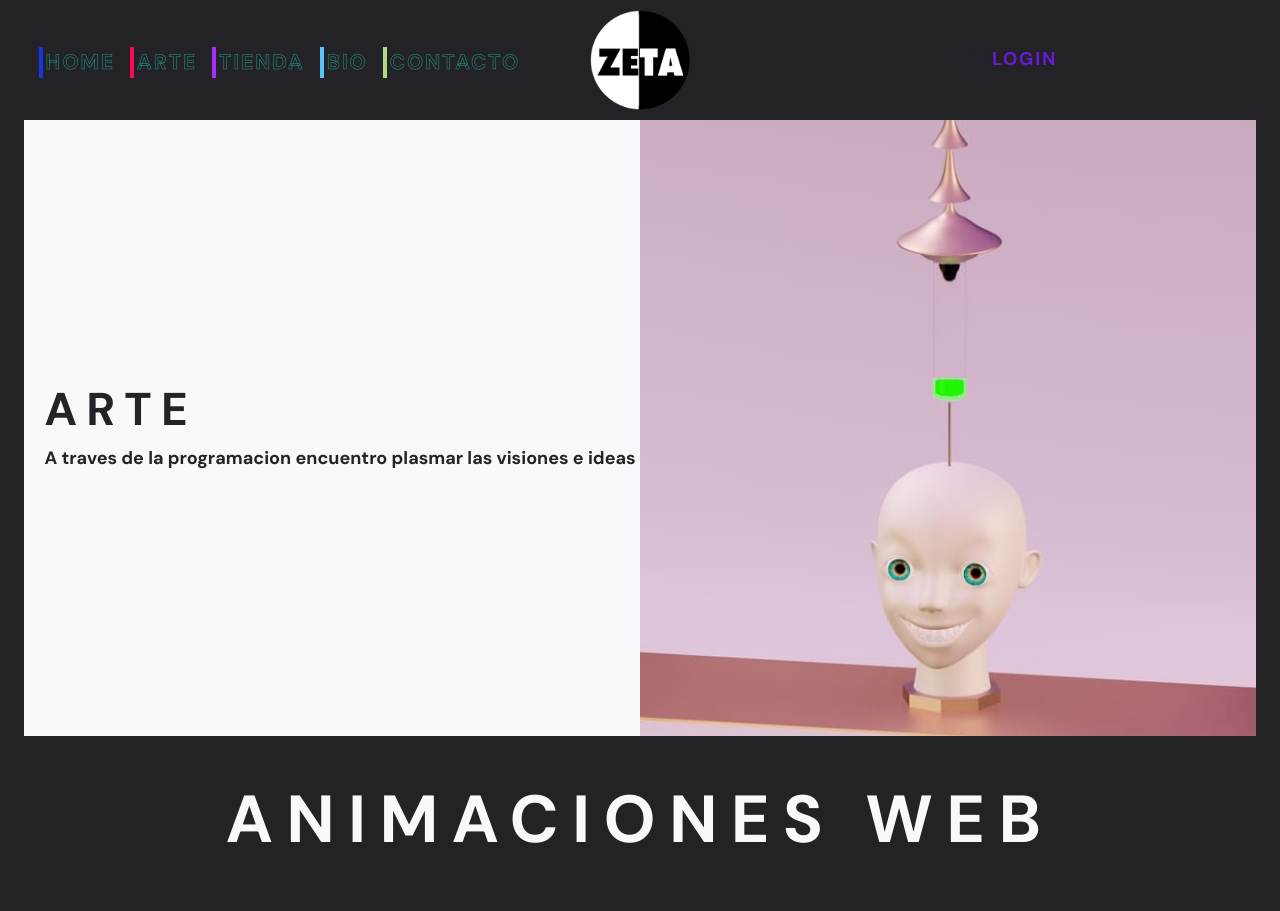
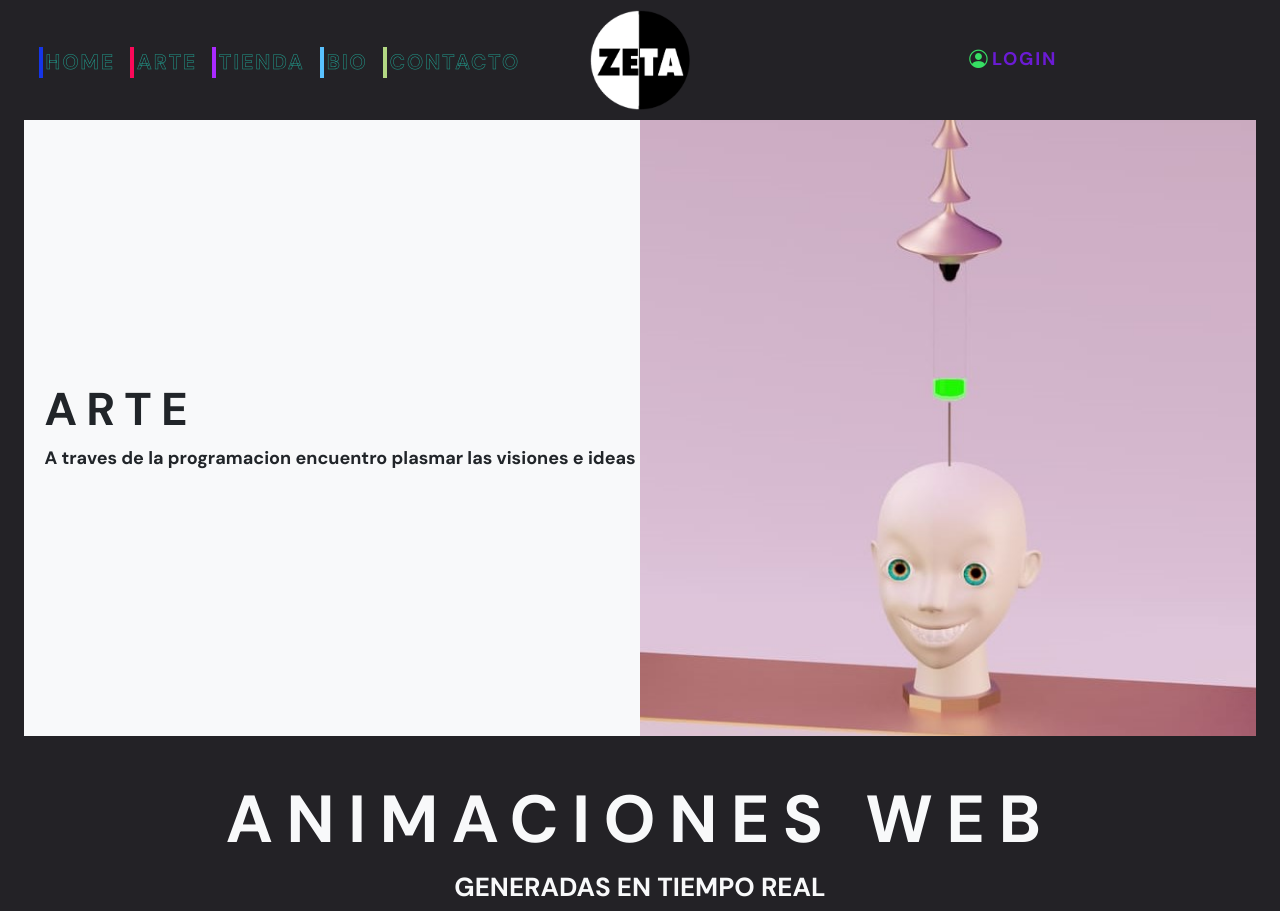
Before and after one commit to maxipehtml/Zetaweb-MaximilianoPereira, a website: page pages/arte2.html in a window 1280 px wide. Shown: the top 911 px of the page. Drawn offline with nearby package versions, Linux system fonts and the light colour scheme; a web font is replaced by a local one.

Commit message:
CORRECCION DE LOGO

```diff
--- a/pages/arte2.html
+++ b/pages/arte2.html
@@ -74,7 +74,7 @@
 
                 <div class="col-5 d-flex flex-wrap justify-content-center">
                     <div id="register">
-                        <i class="bi bi-person-circle loginPerfil"></i>
+                        <i class="bi bi-person-circle listamenu"></i>
                         <a href="#">LOGIN</a>
                     </div>
                 </div>
@@ -129,6 +129,7 @@
         <section>
             <div class="bg-dark animacionText text-light m-4">
                 <h1>ANIMACIONES WEB</h1>
+                <p>GENERADAS EN TIEMPO REAL</p>
             </div>
             <div class="row m-3 ">
 
```
Also changed, not shown: pages/bio.html (+1 -1 lines), pages/contacto.html (+1 -1 lines), pages/tienda.html (+1 -1 lines).
